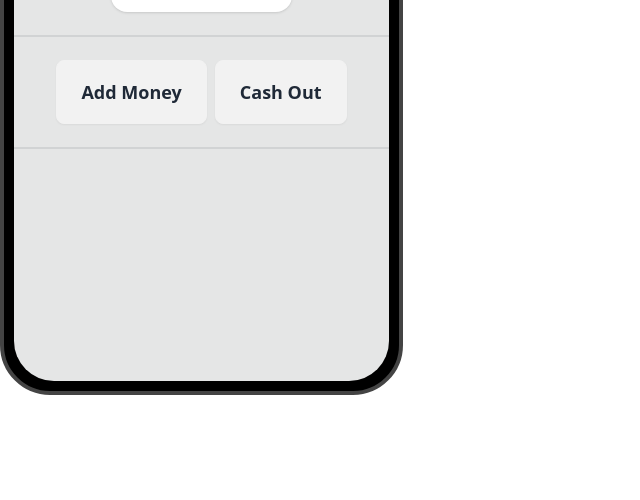
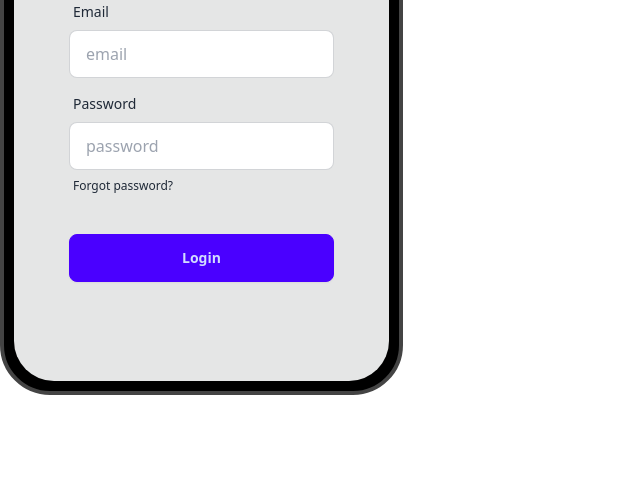
Before and after one commit to munna500362/Payoo-Mobils, a plain HTML site: page account.html in a window 1280 px wide. Shown: the part 300-800 px from the top of the page, without its empty margins (0-640 px from the left). Drawn offline with nearby package versions, Linux system fonts and the light colour scheme.

```diff
--- a/account.html
+++ b/account.html
@@ -38,25 +38,27 @@
 
                     <!-- Add Balance  -->
 
-                    <!-- <form class="card-body">
-                        <div class="form-control">
+                        <form class="card-body">
+                            <div class="form-control">
                             <label class="label">
-                                <span class="label-text">Account Number </span>
+                                <span class="label-text">Email</span>
                             </label>
-                            <input type="email" placeholder="Enter Account Number" class="input input-bordered" required />
-                        </div>
-
-                        <div class="form-control">
+                            <input type="email" placeholder="email" class="input input-bordered" required />
+                            </div>
+                            <div class="form-control">
                             <label class="label">
                                 <span class="label-text">Password</span>
                             </label>
                             <input type="password" placeholder="password" class="input input-bordered" required />
+                            <label class="label">
+                                <a href="#" class="label-text-alt link link-hover">Forgot password?</a>
+                            </label>
+                            </div>
+                            <div class="form-control mt-6">
+                            <button class="btn btn-primary">Login</button>
+                            </div>
+                        </form>
 
-                        </div>
-                        <div class="form-control mt-6">
-                            <button class="btn btn-primary">Add Money</button>
-                        </div>
-                    </form> -->
                 </div>
             </div>
         </div>
```
